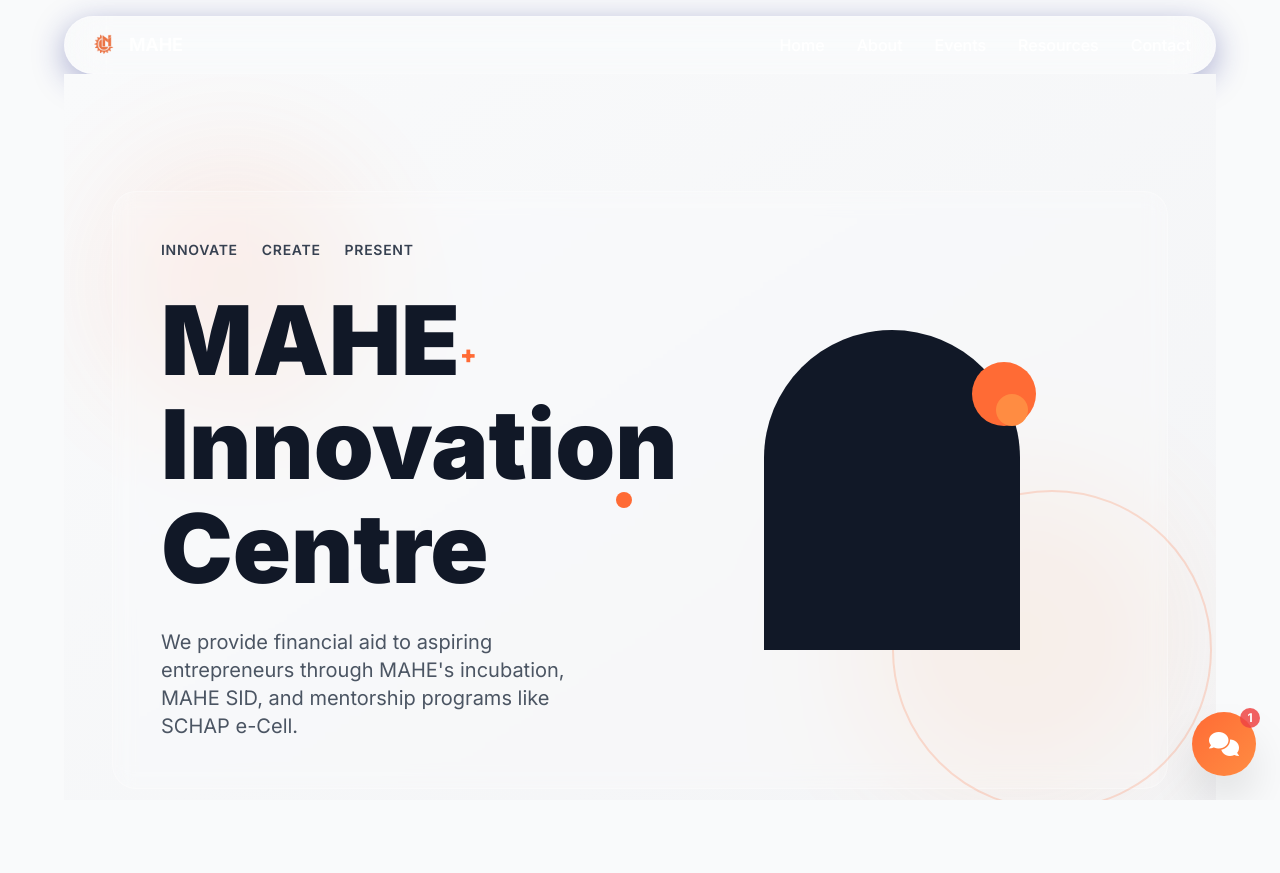
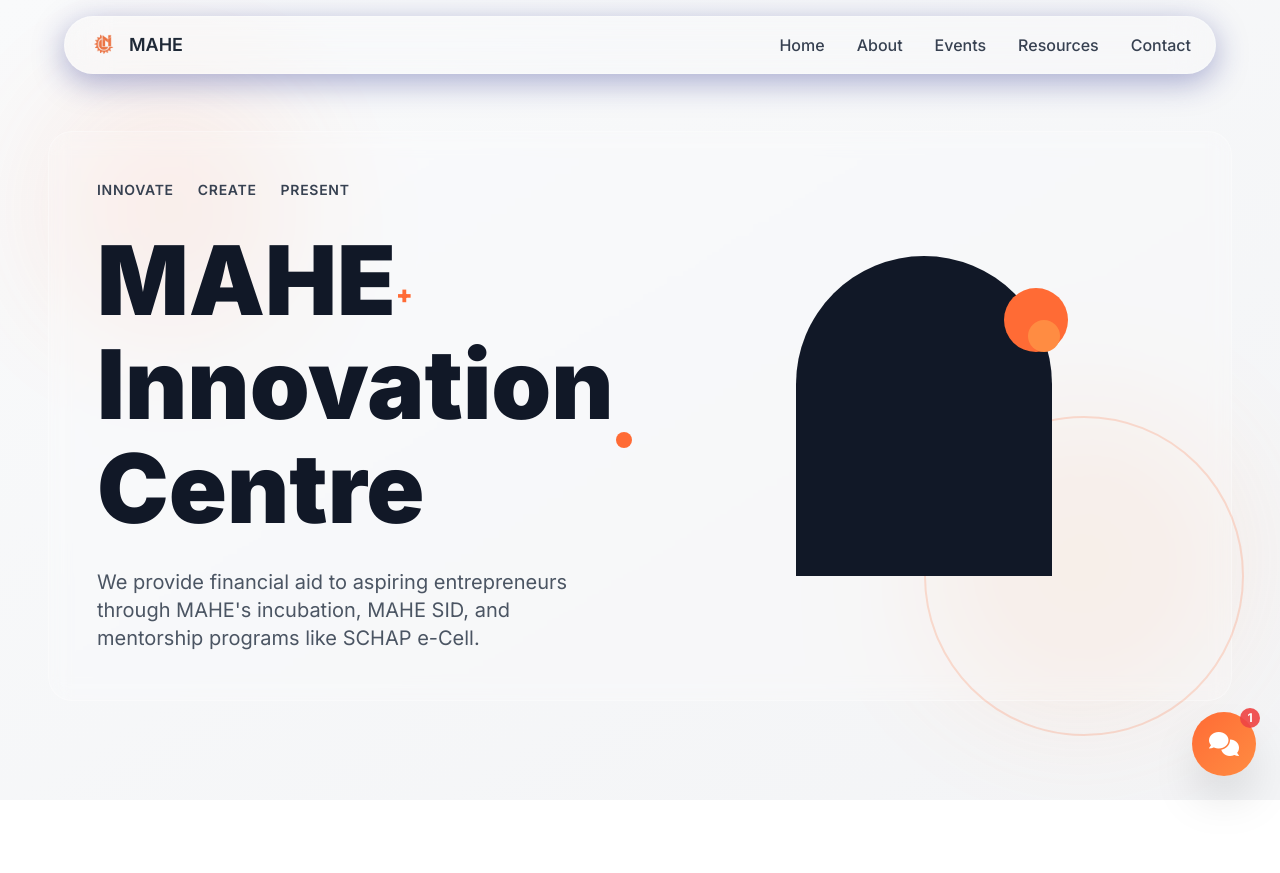
Before and after one commit to rudraa2005/MIC-website, a Flask app: page / in a window 1280 px wide. Shown: the top 873 px of the page. Before the commit the page ends 800 px from the top, so only its background shows below. Run offline with Flask 3, Linux system fonts and the light colour scheme; data comes from the database, SQL or seed files in the repository; parts of the project's set-up code (start-up, migrations or seed data) failed here and were passed over; some libraries are stand-ins or nearby versions; some web fonts are replaced.

Commit message:
Update index-tailwind.html

```diff
--- a/backend/templates/index-tailwind.html
+++ b/backend/templates/index-tailwind.html
@@ -68,7 +68,8 @@
 
 <body class="bg-gray-50 font-inter overflow-x-hidden">
 
-<!-- Navbar -->
+  <!-- Navbar -->
+  <!-- Navbar -->
 <nav class="fixed top-4 left-1/2 transform -translate-x-1/2 z-50 w-11/12 max-w-6xl">
   <div class="liquid-glass rounded-full px-6 py-3 flex justify-between items-center relative">
     <!-- Logo -->
@@ -76,24 +77,52 @@
       <div class="w-8 h-8 rounded-lg overflow-hidden">
         <img src="{{ url_for('static', filename='uploads/Screenshot_2025-10-19_at_3.19.09_PM_50.png') }}" alt="MAHE Logo" class="w-full h-full object-contain p-0.5">
       </div>
-      <span class="text-white font-semibold text-lg">MAHE</span>
+      <span class="text-gray-800 font-semibold text-lg">MAHE</span>
     </div>
 
     <!-- Desktop Nav -->
     <div class="hidden md:flex items-center space-x-8">
-      <a href="{{ url_for('main.index') }}#home" class="nav-link relative text-white hover:text-orange-primary font-medium">Home</a>
-      <a href="{{ url_for('main.about') }}" class="nav-link relative text-white hover:text-orange-primary font-medium">About</a>
-      <a href="{{ url_for('main.events') }}" class="nav-link relative text-white hover:text-orange-primary font-medium">Events</a>
-      <a href="{{ url_for('main.resources') }}" class="nav-link relative text-white hover:text-orange-primary font-medium">Resources</a>
-      <a href="{{ url_for('main.contact') }}" class="nav-link relative text-white hover:text-orange-primary font-medium">Contact</a>
+      <a href="{{ url_for('main.index') }}#home" class="nav-link relative text-gray-700 hover:text-orange-primary font-medium">Home</a>
+      <a href="{{ url_for('main.about') }}" class="nav-link relative text-gray-700 hover:text-orange-primary font-medium">About</a>
+      <a href="{{ url_for('main.events') }}" class="nav-link relative text-gray-700 hover:text-orange-primary font-medium">Events</a>
+      <a href="{{ url_for('main.resources') }}" class="nav-link relative text-gray-700 hover:text-orange-primary font-medium">Resources</a>
+      <a href="{{ url_for('main.contact') }}" class="nav-link relative text-gray-700 hover:text-orange-primary font-medium">Contact</a>
     </div>
 
     <!-- Mobile Menu Button -->
-    <button id="menu-btn" class="md:hidden text-white hover:text-orange-primary transition">
+    <button id="menu-btn" class="md:hidden text-gray-700 hover:text-orange-primary transition">
       <i class="fas fa-bars text-xl"></i>
     </button>
   </div>
 
+  <!-- Mobile Dropdown -->
+  <div id="mobile-menu"
+       class="hidden flex-col mt-2 w-full bg-white/80 backdrop-blur-xl border border-white/30 rounded-2xl shadow-lg py-4 px-6 space-y-3 transition-all duration-300 ease-in-out">
+    <a href="{{ url_for('main.index') }}#home" class="block text-gray-700 hover:text-orange-primary font-medium">Home</a>
+    <a href="{{ url_for('main.about') }}" class="block text-gray-700 hover:text-orange-primary font-medium">About</a>
+    <a href="{{ url_for('main.events') }}" class="block text-gray-700 hover:text-orange-primary font-medium">Events</a>
+    <a href="{{ url_for('main.resources') }}" class="block text-gray-700 hover:text-orange-primary font-medium">Resources</a>
+    <a href="{{ url_for('main.contact') }}" class="block text-gray-700 hover:text-orange-primary font-medium">Contact</a>
+  </div>
+</nav>
+
+<script>
+  const menuBtn = document.getElementById("menu-btn");
+  const mobileMenu = document.getElementById("mobile-menu");
+
+  menuBtn.addEventListener("click", () => {
+    const isOpen = !mobileMenu.classList.contains("hidden");
+    if (isOpen) {
+      mobileMenu.classList.add("hidden");
+      mobileMenu.classList.remove("opacity-100", "translate-y-0");
+    } else {
+      mobileMenu.classList.remove("hidden");
+      setTimeout(() => {
+        mobileMenu.classList.add("opacity-100", "translate-y-0");
+      }, 10);
+    }
+  });
+</script>
   <!-- Hero Section -->
   <section id="home" class="min-h-screen flex items-center bg-gradient-to-br from-gray-50 to-gray-100 relative overflow-hidden pt-20 md:pt-8">
     <div class="absolute top-20 left-10 w-40 sm:w-64 h-40 sm:h-64 bg-orange-primary opacity-10 rounded-full blur-3xl"></div>
@@ -323,39 +352,13 @@
     </div>
   </footer>
 
-<script>
-  const menuBtn = document.getElementById("menu-btn");
-  const mobileMenu = document.getElementById("mobile-menu");
-  const menuIcon = document.getElementById("menu-icon");
-  const links = mobileMenu.querySelectorAll("a");
-
-  menuBtn.addEventListener("click", (e) => {
-    e.stopPropagation();
-    const isHidden = mobileMenu.classList.toggle("hidden");
-
-    // Toggle icon between bars and times (X)
-    if (!isHidden) {
-      menuIcon.classList.replace("fa-bars", "fa-times");
-    } else {
-      menuIcon.classList.replace("fa-times", "fa-bars");
-    }
-  });
-
-  links.forEach(link => {
-    link.addEventListener("click", () => {
-      mobileMenu.classList.add("hidden");
-      menuIcon.classList.replace("fa-times", "fa-bars");
+  <script>
+    // Mobile menu toggle
+    document.getElementById("menu-btn").addEventListener("click", () => {
+      const menu = document.getElementById("mobile-menu");
+      menu.classList.toggle("hidden");
     });
-  });
-
-  // Close on outside click
-  document.addEventListener("click", (e) => {
-    if (!mobileMenu.contains(e.target) && !menuBtn.contains(e.target)) {
-      mobileMenu.classList.add("hidden");
-      menuIcon.classList.replace("fa-times", "fa-bars");
-    }
-  });
-</script>
+  </script>
 
   <script src="{{ url_for('static', filename='js/tailwind-script.js') }}"></script>
   <script src="{{ url_for('static', filename='js/api-integration.js') }}"></script>
```
